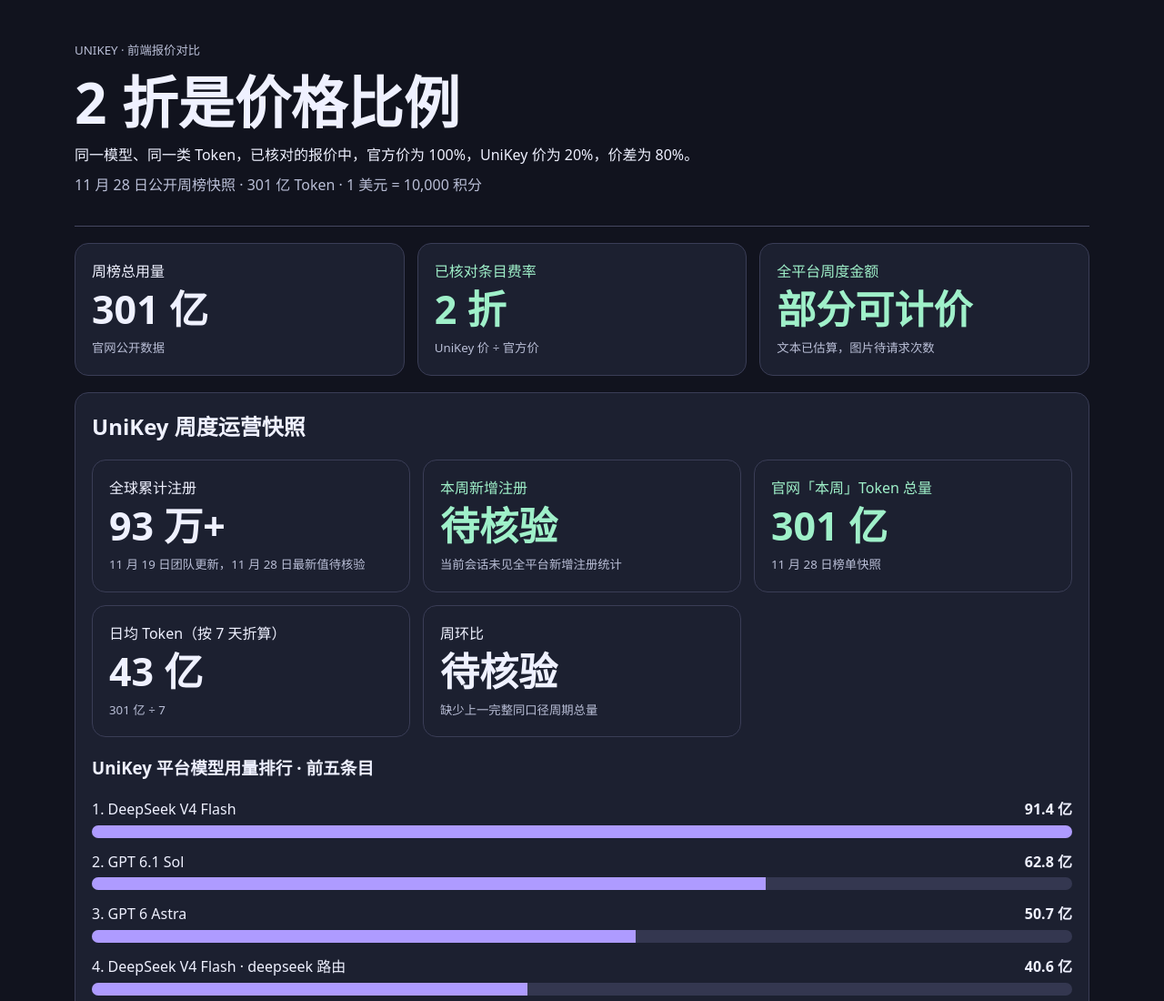
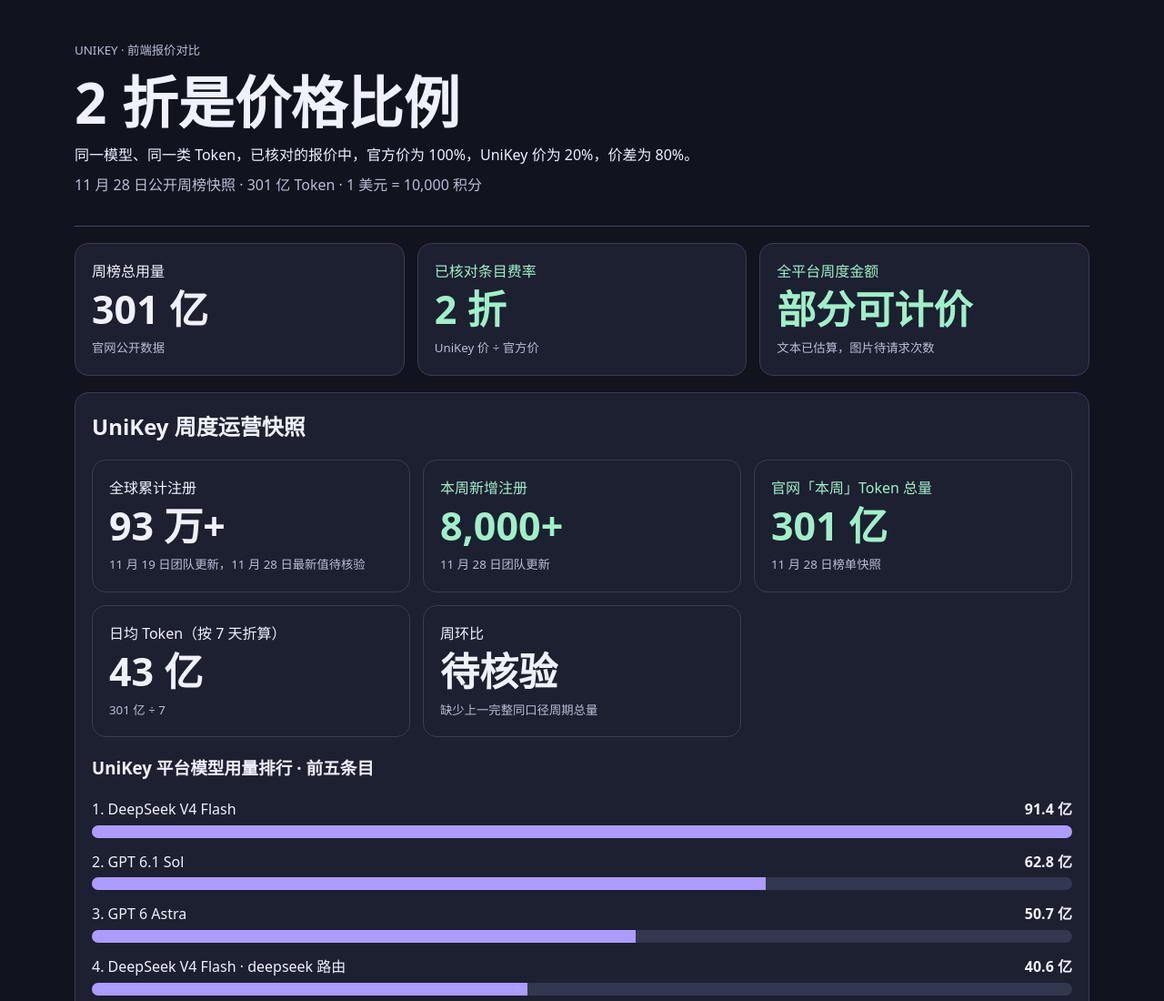
Before and after one commit to vic-web3/unikey-market-demo, a plain HTML site: page token-cost.html in a window 1280 px wide. Shown: the top 1100 px of the page at 91% size. Drawn offline with Linux system fonts and the light colour scheme.

Commit message:
Add weekly registration update

```diff
--- a/token-cost.html
+++ b/token-cost.html
@@ -6,7 +6,7 @@ td input{width:105px;background:#121524;color:#fff;border:1px solid #626886;bord
 <div class="cards"><div class="card">周榜总用量<strong>301 亿</strong><small>官网公开数据</small></div><div class="card">已核对条目费率<strong>2 折</strong><small>UniKey 价 ÷ 官方价</small></div><div class="card">全平台周度金额<strong>部分可计价</strong><small>文本已估算，图片待请求次数</small></div></div>
 <section id="weekly-data"><h2>UniKey 周度运营快照</h2><div class="cards">
 <div class="card">全球累计注册<strong>93 万+</strong><small>11 月 19 日团队更新，11 月 28 日最新值待核验</small></div>
-<div class="card">本周新增注册<strong>待核验</strong><small>当前会话未见全平台新增注册统计</small></div>
+<div class="card">本周新增注册<strong>8,000+</strong><small>11 月 28 日团队更新</small></div>
 <div class="card">官网「本周」Token 总量<strong>301 亿</strong><small>11 月 28 日榜单快照</small></div>
 <div class="card">日均 Token（按 7 天折算）<strong>43 亿</strong><small>301 亿 ÷ 7</small></div>
 <div class="card">周环比<strong>待核验</strong><small>缺少上一完整同口径周期总量</small></div></div>
```
